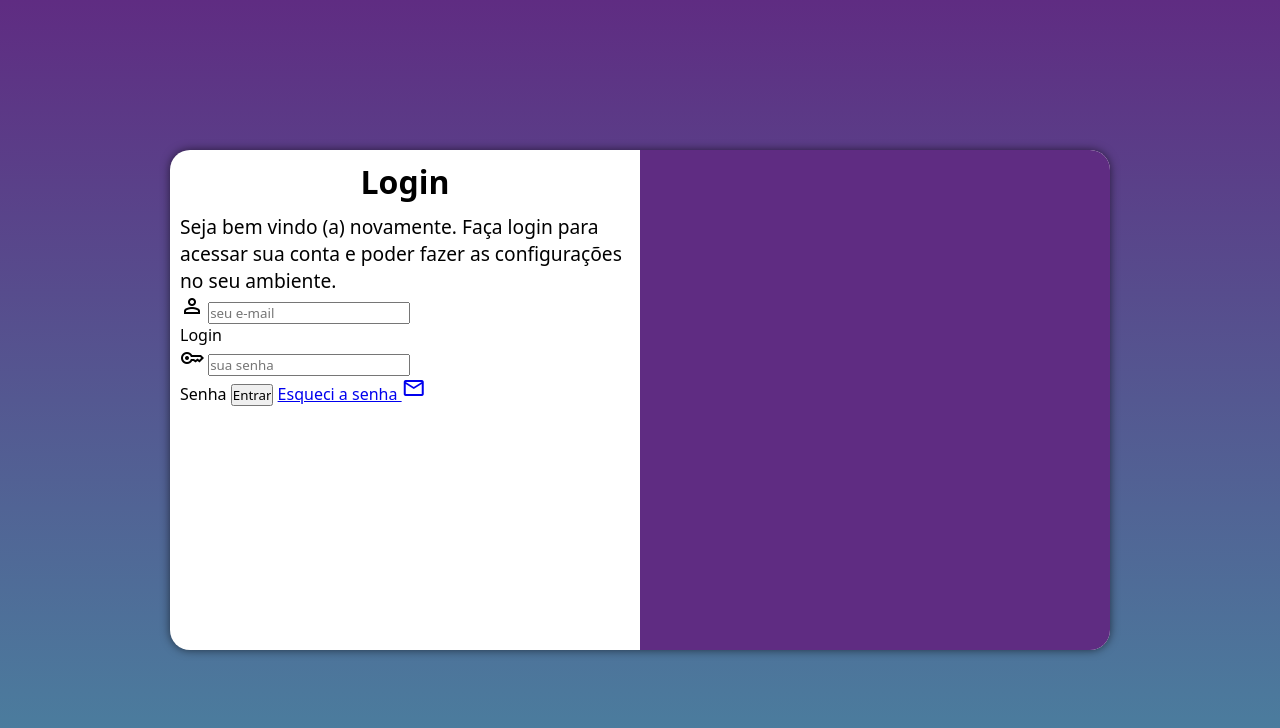
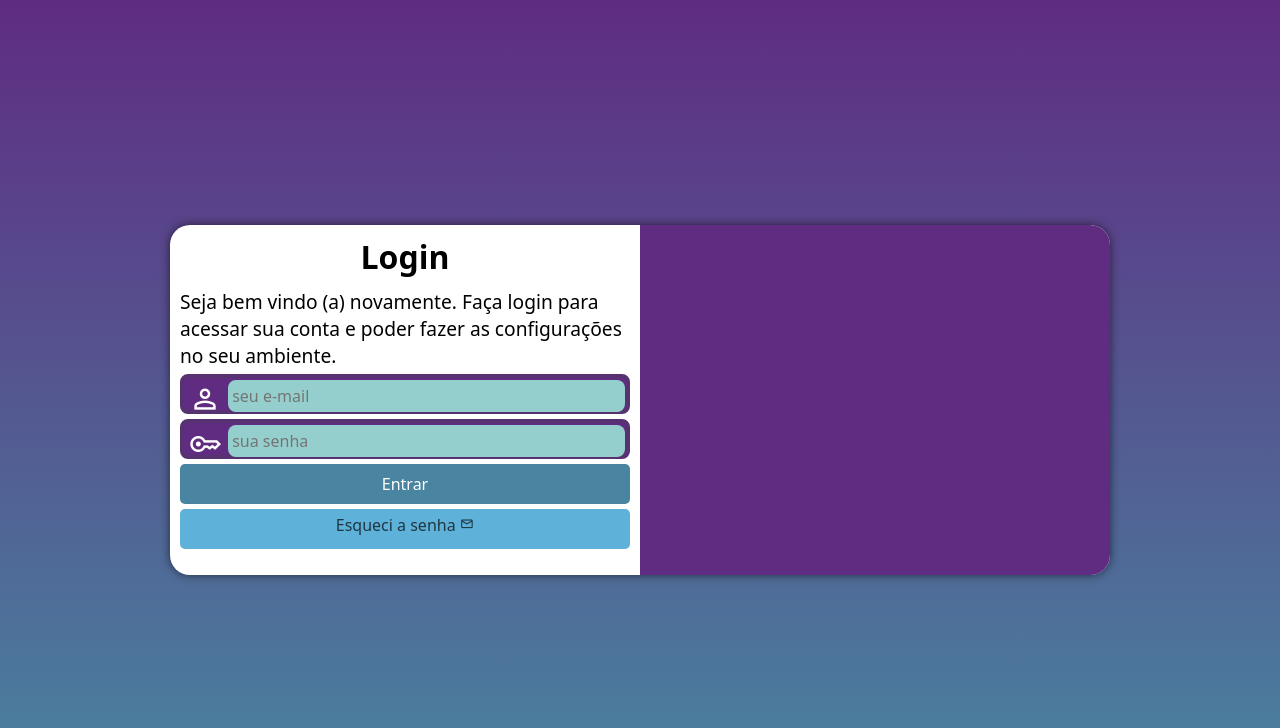
Before and after one commit to felipesiqueira06/projeto-login, a plain HTML site: page index.html in a window 1280 px wide. Drawn offline with nearby package versions, Linux system fonts and the light colour scheme.

Commit message:
finalizações

```diff
--- a/estilos/mq.css
+++ b/estilos/mq.css
@@ -8,6 +8,7 @@
 
     section#login{
         width: 80vw;
+        height: 300px;
 
    }
 
@@ -30,6 +31,8 @@
    div#formulario > p{
     font-size: 1em;
    }
+
+
 }
 
 @media screen and (min-width: 992px){
@@ -41,6 +44,7 @@
 
     section#login{
         width: 940px;
+        height: 350px;
     }
 
     section#login > div#formulario{
--- a/index.html
+++ b/index.html
@@ -31,11 +31,12 @@
             </span>
      <input type="password" name="senha" id="isenha" placeholder="sua senha" autocomplete="current-password" required minlength="6" maxlength="15">
      <label id="csenha" for="isenha">Senha</label>
+     </div>
      <input id="entrar" type="submit" value="Entrar">
-     <a href="Esqueci.html">Esqueci a senha
+     <a href="Esqueci.html" class="botao">Esqueci a senha
         <span class="material-symbols-outlined">mail</span>
      </a>
-     </div>
+
     </form>
 
 
--- a/style.css
+++ b/style.css
@@ -43,7 +43,7 @@ section#login{
 section#login > div#imagem{
    background: #5f2c82 url(imagens/pexels-scottwebb-139205.jpg) no-repeat;
    background-size: cover;
-   background-position: bottom ;
+   background-position: center ;
    height: 200px;
    display: block;
 }
@@ -65,5 +65,80 @@ div#formulario > p{
 }
 
 div.campo{
-  width: 260px;
+   background-color: #5f2c82;
+   border: 4px solid #563270;
+   display: block;
+   width: 100%;
+   height: 40px;
+   border-radius: 8px;
+   margin: 5px 0px;
+
+
 }
+
+div.campo > label {
+   display: none;
+}
+
+div.campo > span{
+   color: white;
+   font-size: 2em;
+   width: 40px;
+   padding: 5px;
+}
+
+div.campo > input{
+   font-size: 1em;
+   width: calc(100% - 45px);
+   transform: translateY(-13px);
+   height: 100%;
+   border: 0px;
+   background-color: #94cfcd;
+   border-radius: 8px;
+   padding: 4px;
+}
+
+div.campo > input:focus-within{
+   background-color: white;
+}
+
+
+form > input[type=submit]{
+   display: block;
+   font-size: 1em;
+   width: 100%;
+   height: 40px;
+   background-color: #4984a0 ;
+   color: white;
+   border: none;
+   border-radius: 5px;
+   text-align: center;
+   margin-top: 5px;
+   cursor: pointer;
+}
+
+input[type=submit]:hover{
+   background-color: #2c5061;
+}
+
+ a.botao{
+   text-align: center;
+   display: block;
+   width: 100%;
+   height: 40px;
+   background-color: #5eb1d8;
+   border: 1px 1px #2c5061;
+   border-radius: 5px;
+   text-decoration: none;
+   color:#1e3742;
+   padding-top: 5px;
+   margin-top: 5px;
+}
+
+a.botao:hover{
+   background-color: rgb(183, 199, 253);
+}
+
+a.botao > span{
+   font-size: 0.9em;
+}
```
